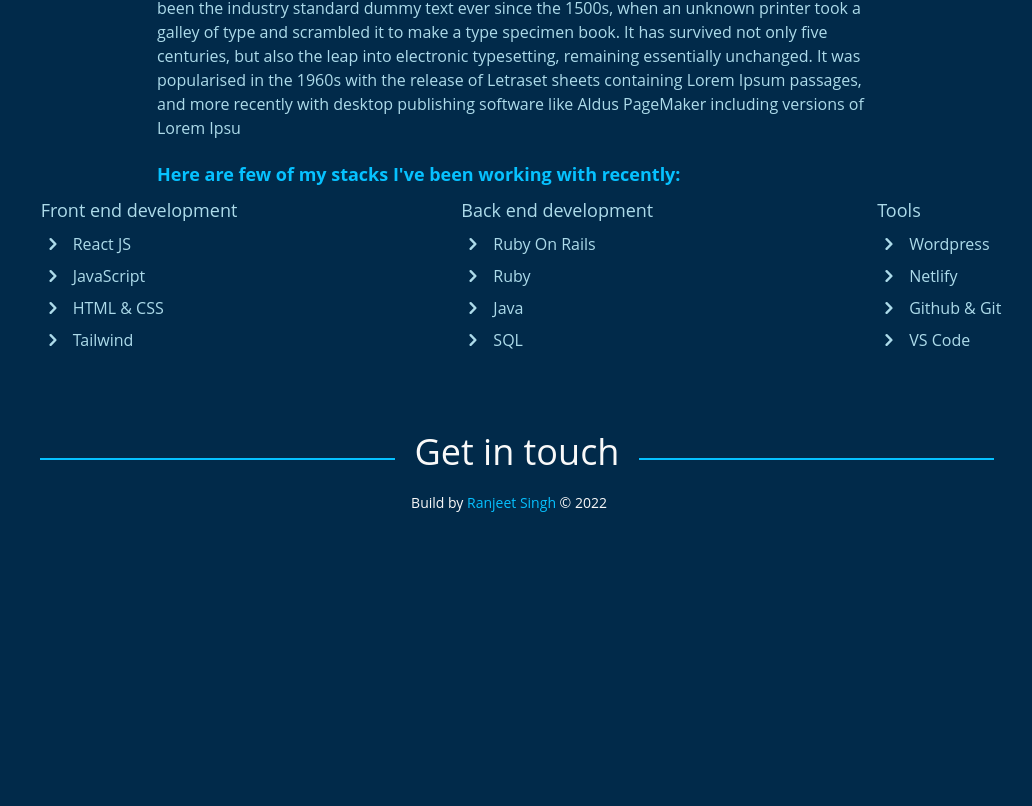
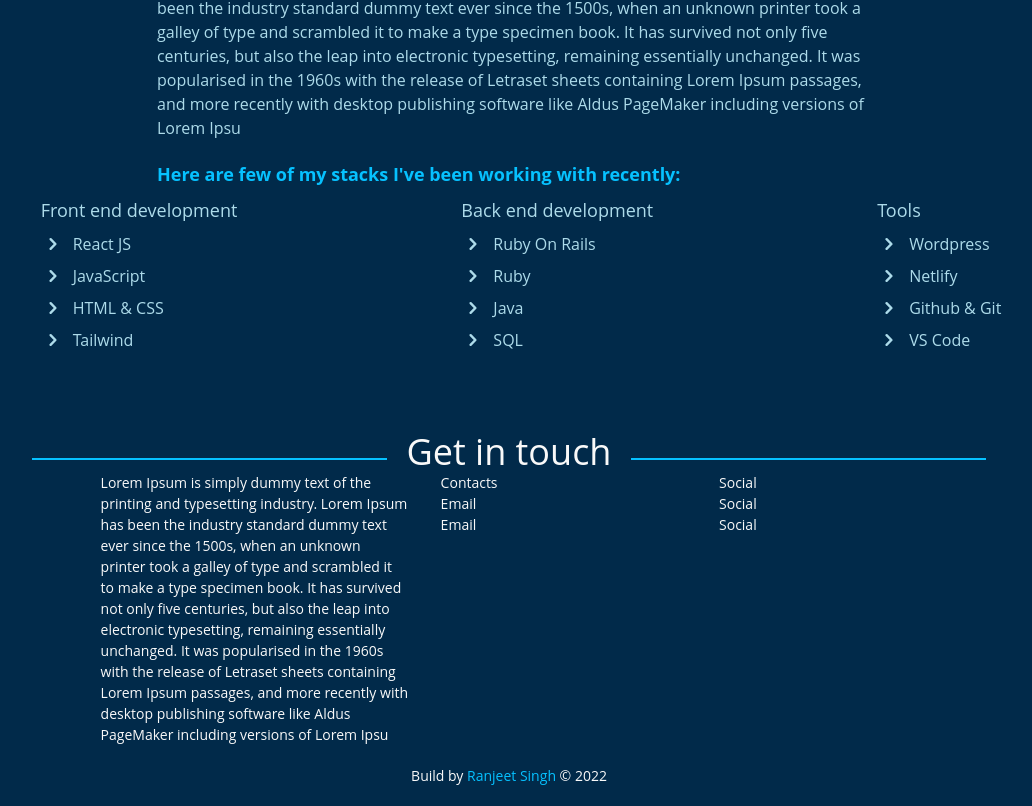
Before and after one commit to thecodechaser/portfolio-frontend, a React (Create React App) app: page / in a window 1280 px wide. Shown: the part 852-1658 px from the top of the page, without its empty margins (131-1163 px from the left). Before the commit the page ends 1385 px from the top, so only its background shows below. Built offline with nearby package versions, Linux system fonts and the light colour scheme.

Commit message:
Add sections to contact

```diff
--- a/src/components/Contact.js
+++ b/src/components/Contact.js
@@ -1,12 +1,33 @@
 import React from 'react';
 
 const Contact = () => (
-   <div className="flex flex-col ml-4 items-center mt-20">
+   <div className="flex flex-col md:items-center mt-20">
      <div className="flex w-full justify-center">
      <div className="border-b-2 mb-3 w-32 mr-3 about-hr md:mr-5 border-secondaryColor " />
      <h3 className="text-2xl md:text-4xl">Get in touch</h3>
      <div className="border-b-2 mb-3 w-32  ml-3 about-hr md:ml-5 border-secondaryColor" />
      </div>
+
+     <div className="ml-6 md:flex md:justify-center md:gap-8 md:ml-12">
+       <p className="md:w-1/4"> Lorem Ipsum is simply dummy text of the printing and typesetting industry.
+            Lorem Ipsum has been the industry standard dummy text ever since the 1500s,
+            when an unknown printer took a galley of type and scrambled it to make a type
+            specimen book. It has survived not only five centuries, but also the leap into
+            electronic typesetting, remaining essentially unchanged. It was popularised in
+            the 1960s with the release of Letraset sheets containing Lorem Ipsum passages,
+            and more recently with desktop publishing software like Aldus PageMaker including
+            versions of Lorem Ipsu</p>
+       <div className="md:w-1/5">
+         <h4>Contacts</h4>
+         <p>Email</p>
+         <p>Email</p>
+       </div>
+       <div className="md:w-1/5">
+         <p>Social</p>
+         <p>Social</p>
+         <p>Social</p>
+       </div>
+     </div>
    </div>
 );
 
```
